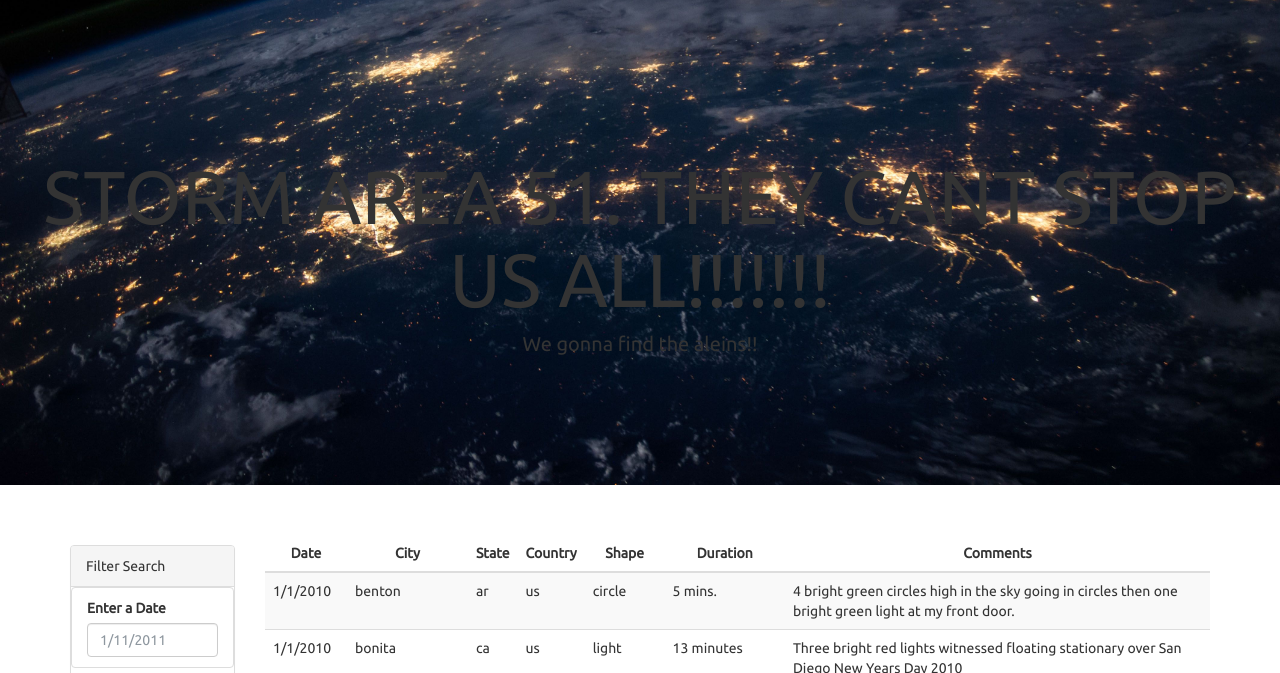
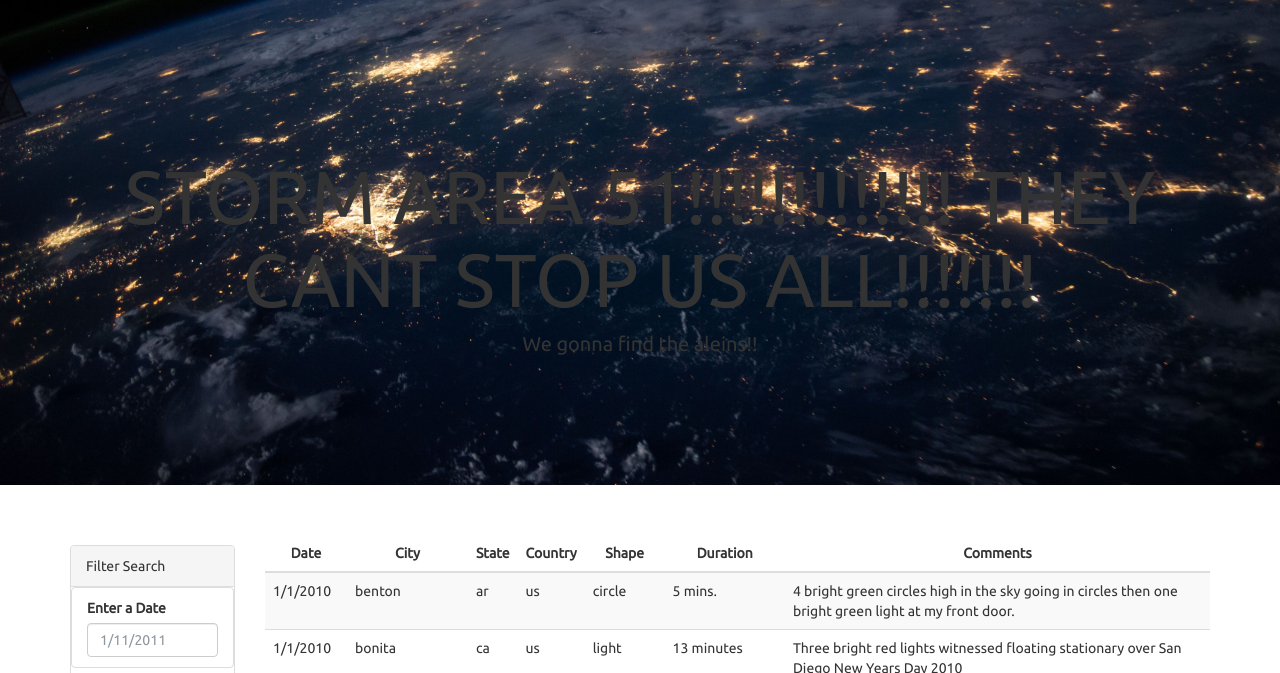
Before and after one commit to nickccarson/javascript-challenge, a plain HTML site: page index.html in a window 1280 px wide. Shown: the part 127-800 px from the top of the page. Drawn offline with nearby package versions, Linux system fonts and the light colour scheme.

Commit message:
Update index.html

```diff
--- a/index.html
+++ b/index.html
@@ -22,7 +22,7 @@
       </div>
     </nav>
     <div class="hero text-center">
-      <h1>STORM AREA 51. THEY CANT STOP US ALL!!!!!!!</h1>
+      <h1>STORM AREA 51!!!!!!!!!!!!! THEY CANT STOP US ALL!!!!!!!</h1>
       <p>We gonna find the aleins!!</p>
     </div>
     <div class="container">
```
